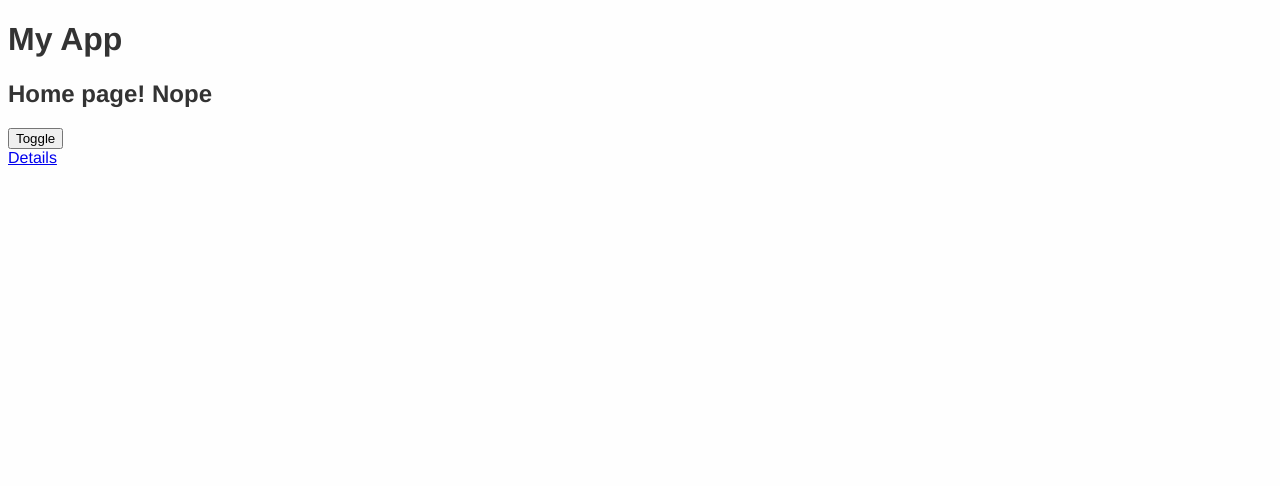
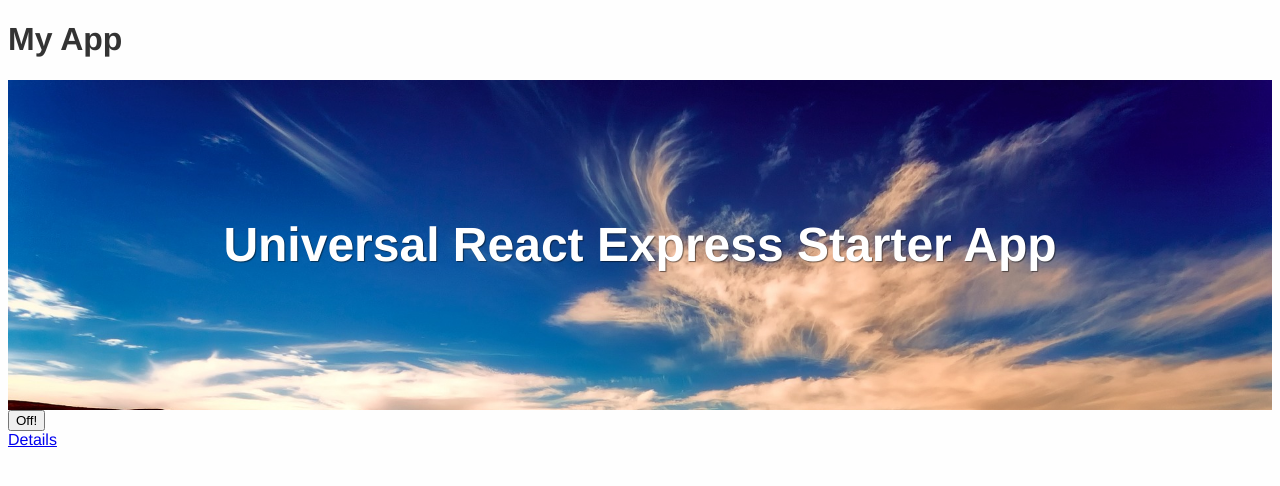
Before and after one commit to ericmasiello/express-starter, a React app: page / in a window 1280 px wide. Shown: the top 486 px of the page. Built offline with nearby package versions, Linux system fonts and the light colour scheme; the HTML template or start-up script is replaced by a standard one.

Commit message:
Add file loader and demo image

```diff
--- a/package.json
+++ b/package.json
@@ -40,6 +40,7 @@
     "eslint-plugin-jsx-a11y": "^3.0.2",
     "eslint-plugin-react": "^6.9.0",
     "extract-text-webpack-plugin": "^2.1.2",
+    "file-loader": "^0.11.2",
     "flow-bin": "^0.45.0",
     "flow-typed": "^2.1.2",
     "husky": "^0.14.0",
--- a/src/client/components/Home.js
+++ b/src/client/components/Home.js
@@ -17,8 +17,10 @@ export default class Home extends Component {
   render() {
     return (
       <div className={styles.home}>
-        <h2>Home page! {this.state.toggle ? 'Yup!' : 'Nope'}</h2>
-        <button onClick={() => this.setState({ toggle: !this.state.toggle })}>Toggle</button>
+        <header className={styles.hero}>
+          <h2>Universal React Express Starter App</h2>
+        </header>
+        <button onClick={() => this.setState({ toggle: !this.state.toggle })}>{this.state.toggle ? 'On!' : 'Off!'}</button>
         <div>
           <Link to="detail/1234">Details</Link>
         </div>
--- a/src/client/components/Home.scss
+++ b/src/client/components/Home.scss
@@ -3,3 +3,16 @@
 .home {
   color: $primary-color;
 }
+
+.hero {
+  padding: 40px;
+  background-image: url('../images/background.jpg');
+  background-size: cover;
+  color: $hero-color;
+  min-height: 250px;
+  display: flex;
+  justify-content: center;
+  align-items: center;
+  text-shadow: 1px 1px 1px rgba(0, 0, 0, 0.5);
+  font-size: 2rem;
+}
--- a/src/client/styles/_vars.scss
+++ b/src/client/styles/_vars.scss
@@ -1,2 +1,3 @@
 $primary-color:#333;
+$hero-color: #fff;
 $font-family: Helvetica, Arial, sans-serif;
--- a/webpack.config.js
+++ b/webpack.config.js
@@ -29,6 +29,17 @@ const baseConfig = {
   plugins: [
     orderPlugin,
   ],
+  module: {
+    loaders: [
+      {
+        test: /\.(ttf|otf|eot|svg|woff2|jpg|gif|png?)(\?.+)?$/,
+        loader: 'file-loader',
+        options: {
+          limit: 10000,
+        },
+      },
+    ],
+  },
 };
 
 const customConfig = {
```
Also changed, not shown: flow-typed/npm/file-loader_vx.x.x.js (added, +33 -0 lines), src/client/images/background.jpg (added), 1 other file (tests, documents, lock files or other folders).
